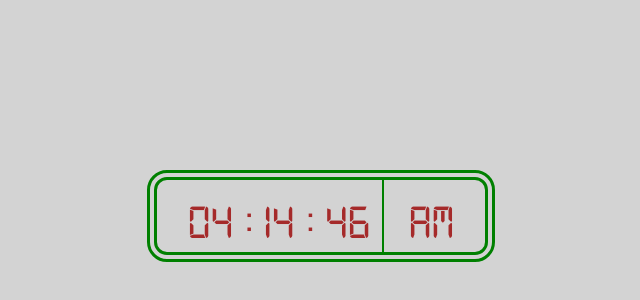
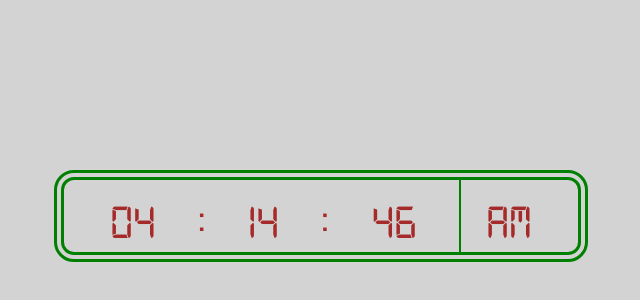
Before and after one commit to manoharsena/Digital-Clock, a plain HTML site: page index.html in a window 1280 px wide. Shown: the part 144-444 px from the top of the page, without its empty margins (307-947 px from the left). Drawn offline with nearby package versions, Linux system fonts and the light colour scheme.

Commit message:
Updated html

```diff
--- a/index.html
+++ b/index.html
@@ -4,14 +4,18 @@
     <meta charset="UTF-8" />
     <meta name="viewport" content="width=device-width, initial-scale=1.0" />
     <title>Digital Clock</title>
-    <link href="https://cdn.jsdelivr.net/npm/bootstrap@5.3.2/dist/css/bootstrap.min.css" rel="stylesheet"
-    integrity="sha384-T3c6CoIi6uLrA9TneNEoa7RxnatzjcDSCmG1MXxSR1GAsXEV/Dwwykc2MPK8M2HN" crossorigin="anonymous" />
+    <link
+      href="https://cdn.jsdelivr.net/npm/bootstrap@5.3.2/dist/css/bootstrap.min.css"
+      rel="stylesheet"
+      integrity="sha384-T3c6CoIi6uLrA9TneNEoa7RxnatzjcDSCmG1MXxSR1GAsXEV/Dwwykc2MPK8M2HN"
+      crossorigin="anonymous"
+    />
     <link rel="stylesheet" href="./css/style.css" />
   </head>
   <body>
     <div class="container">
       <div class="row">
-        <div class="col-lg-4">
+        <div class="col-lg-6">
           <div class="clock">
             <span id="hours">00</span>
             <span class="separator">:</span>
```
